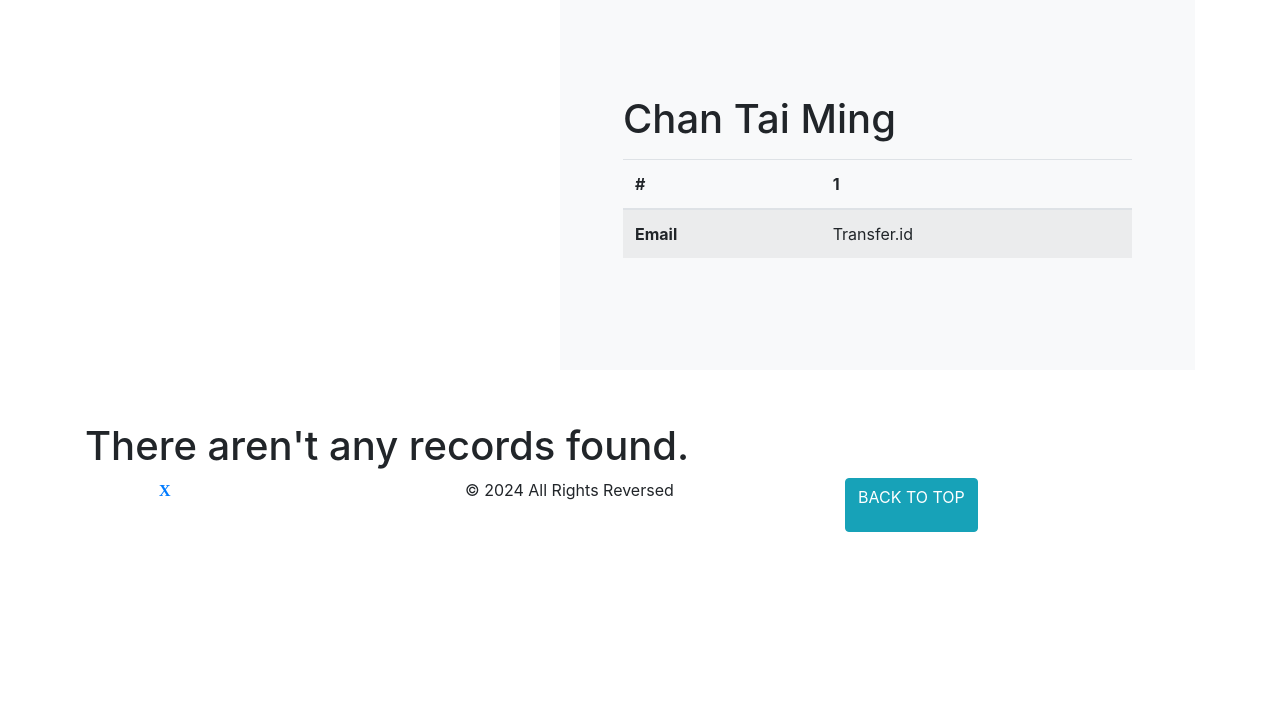
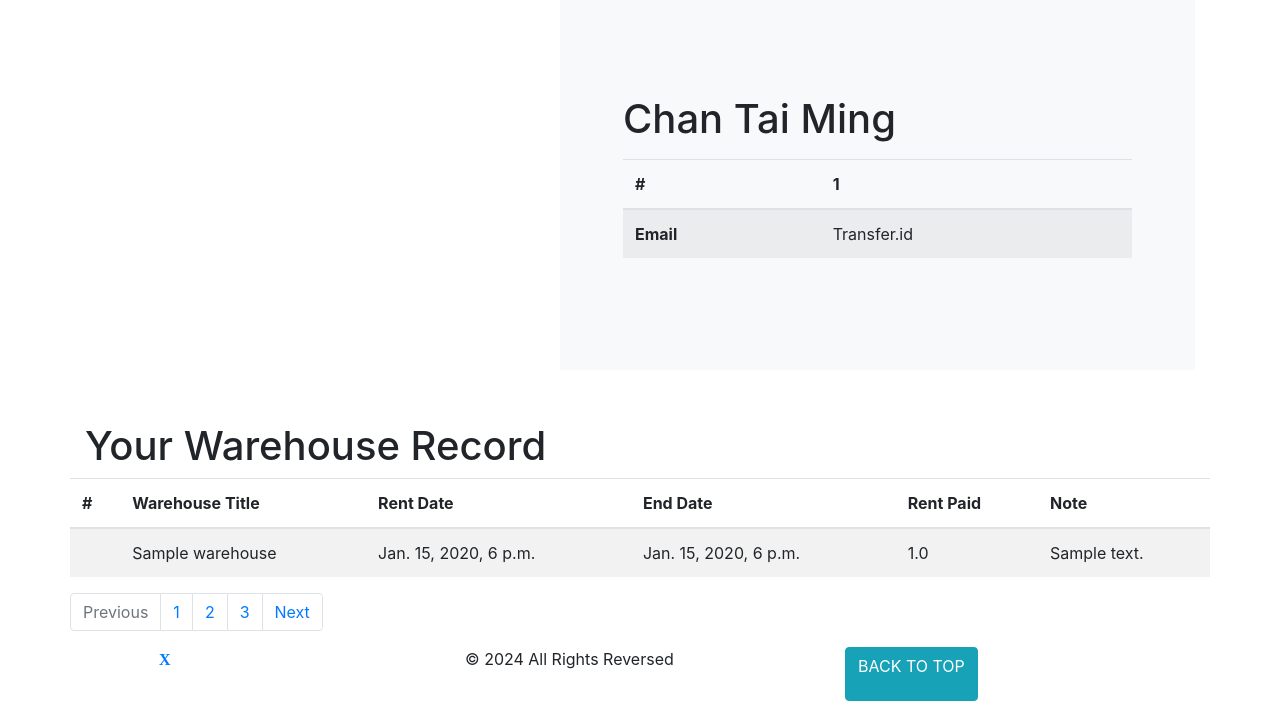
Before and after one commit to tommyliu313/dannyverselfprojectdjango, a Django app: page /user/dashboard in a window 1280 px wide. Shown: the part 127-828 px from the top of the page. Before the commit the page ends 659 px from the top, so only its background shows below. Run offline with Django 5.2, Linux system fonts and the light colour scheme; a user stored in the database is signed in; tables that the repository leaves empty hold one stand-in row (values such as "Sample post"); some libraries are stand-ins or nearby versions; some web fonts are replaced.

Commit message:
20241004 1156

```diff
--- a/templates/user/dashboard.html
+++ b/templates/user/dashboard.html
@@ -37,18 +37,24 @@
             <thead>
                 <tr>
                     <th scope="col">#</th>
-                    <th scope="col">1</th>
-                    <th scope="col">2</th>
-                    <th scope="col">3</th>
+                    <th scope="col">Warehouse Title</th>
+                    <th scope="col">Rent Date</th>
+                    <th scope="col">End Date</th>
+                    <th scope="col">Rent Paid</th>
+                    <th scope="col">Note</th>
                 </tr>
             </thead>
             <tbody>
+                {% for transfer_board in transfer %}
                 <tr>
                     <th scope="row"></th>
-                    <td>{{transfer.id}}</td>
-                    <td>{{warehouse.title}}</td>
-                    <td>{{transfer.rent_paid}}</td>
+                    <td>{{transfer_board.warehouse}}</td>
+                    <td>{{transfer_board.rent_date}}</td>
+                    <td>{{transfer_board.end_date}}</td>
+                    <td>{{transfer_board.rent_paid}}</td>
+                    <td>{{transfer_board.note}}</td>
                 </tr>
+                {% endfor %}
             </tbody>
         </table>
         <nav aria-label="Page navigation example">
--- a/templates/warehouse/warehouse.html
+++ b/templates/warehouse/warehouse.html
@@ -105,7 +105,7 @@
             <input type="date" name="endcalendar" id="endcalendar" class="form-control" disabled>
           </div>
           <p>
-            Rent will be paid: <input class="form-control" id="valofrent" type="number" disabled>
+            Rent will be paid: <input class="form-control" id="valofrent"  name="rentval" type="number" disabled>
           </p>
           <div class="form-group">
             <label for="note" class="col-form-label">Note:</label>
--- a/transfer/models.py
+++ b/transfer/models.py
@@ -10,6 +10,7 @@
     end_date = models.DateTimeField()
     rent_paid = models.FloatField()
     is_active = models.BooleanField(default=True)
+    note = models.TextField(null=True)
 
     def __str__(self):
-        return self.warehouse
+        return str(self.warehouse)
--- a/user/views.py
+++ b/user/views.py
@@ -10,9 +10,9 @@
 # return to dashboard, show his information and record
 @login_required
 def dashboard(request):
-    #transfer_rec = Transfer.objects().all()
-    #context = {'transfer': transfer_rec}
-    return render(request, 'user/dashboard.html')
+    transfer_rec = Transfer.objects.all()
+    context = {'transfer': transfer_rec}
+    return render(request, 'user/dashboard.html', context)
 
 
 def login(request):
--- a/warehouse/models.py
+++ b/warehouse/models.py
@@ -23,7 +23,7 @@
     slug = AutoSlugField(populate_from='title',unique=True, null=True, default=None)
 
     def __str__(self):
-        return self.title
+        return str(self.title)
 
     def slugify_function(self, content):
         return content.replace('_', '-').lower()
```
Also changed, not shown: warehouse/views.py (+5 -3 lines), newprojecttrial/static/photo/photo_bike1.jpg (added), newprojecttrial/static/photo/photo_bike2.jpeg (added), newprojecttrial/static/photo/photo_document1.jpg (added), newprojecttrial/static/photo/photo_document2.jpeg (added), newprojecttrial/static/photo/photo_wine.jpg (added), newprojecttrial/static/photo/photo_wine2.jpg (added), newprojecttrial/static/photo/photo_wine3.jpg (added), static/photo/photo_bike1.jpg (added), transfer/migrations/0003_transfer_note.py (added).
